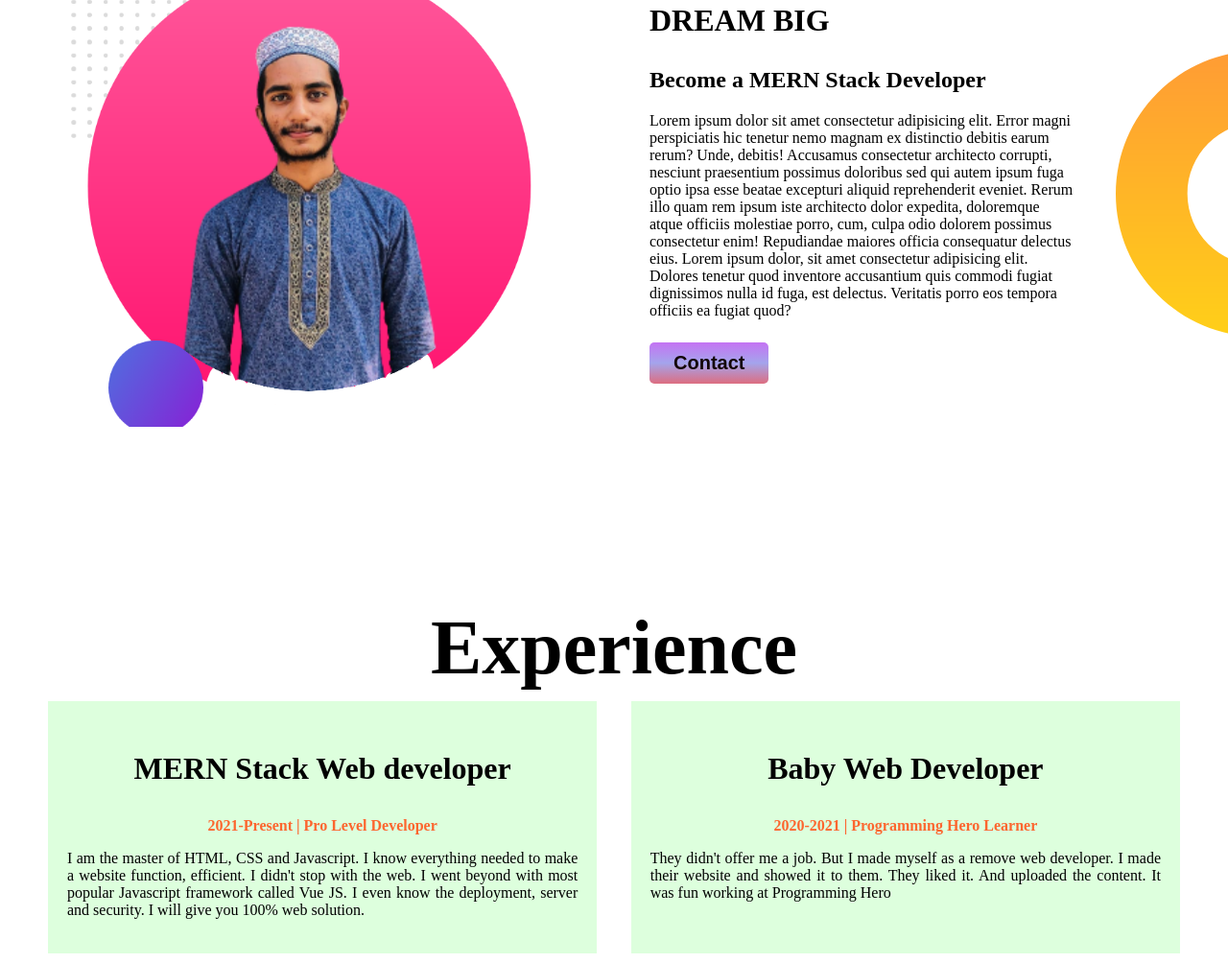
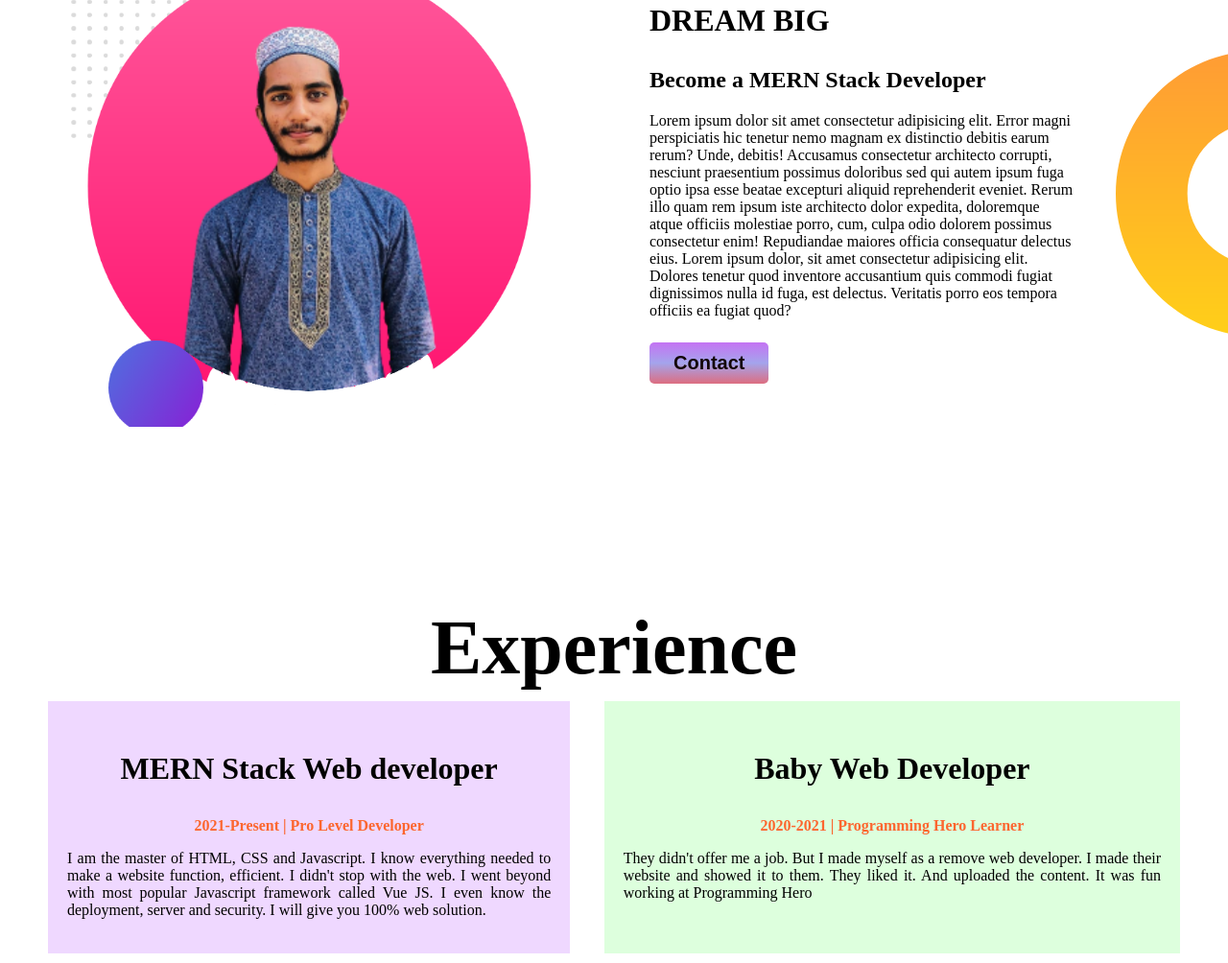
Before and after one commit to constobidullah/first-webpage, a plain HTML site: page index.html in a window 1280 px wide. Shown: the part 743-1747 px from the top of the page at 96% size. Drawn offline with Linux system fonts and the light colour scheme.

Commit message:
experience completed

```diff
--- a/index.css
+++ b/index.css
@@ -99,11 +99,13 @@
     display: flex;
     gap: 3%;
     margin: 10px 50px;
+    background-image: url('./images/last.png');
+    background-repeat: no-repeat;
 }
 
 .experience-children1{
-    width: 100vw;
-    background-color: rgb(221, 255, 221);
+    width: 90vw;
+    background-color:rgb(239, 216, 255);
     text-align: center;
     padding: 20px;
 }
```
Also changed, not shown: index.html (+2 -1 lines).
